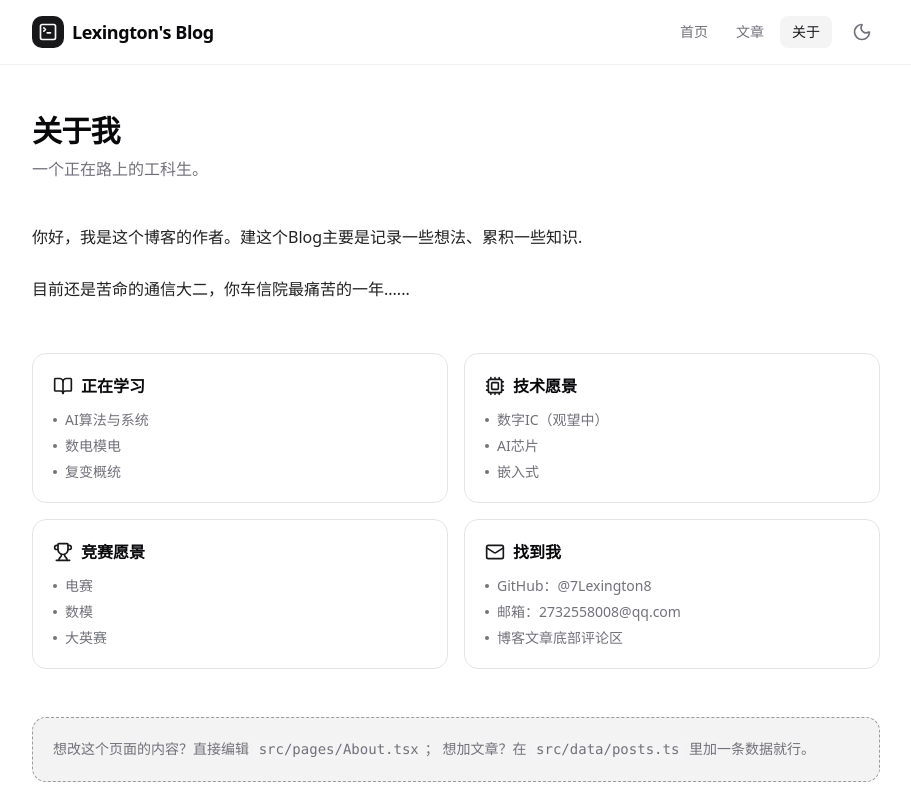
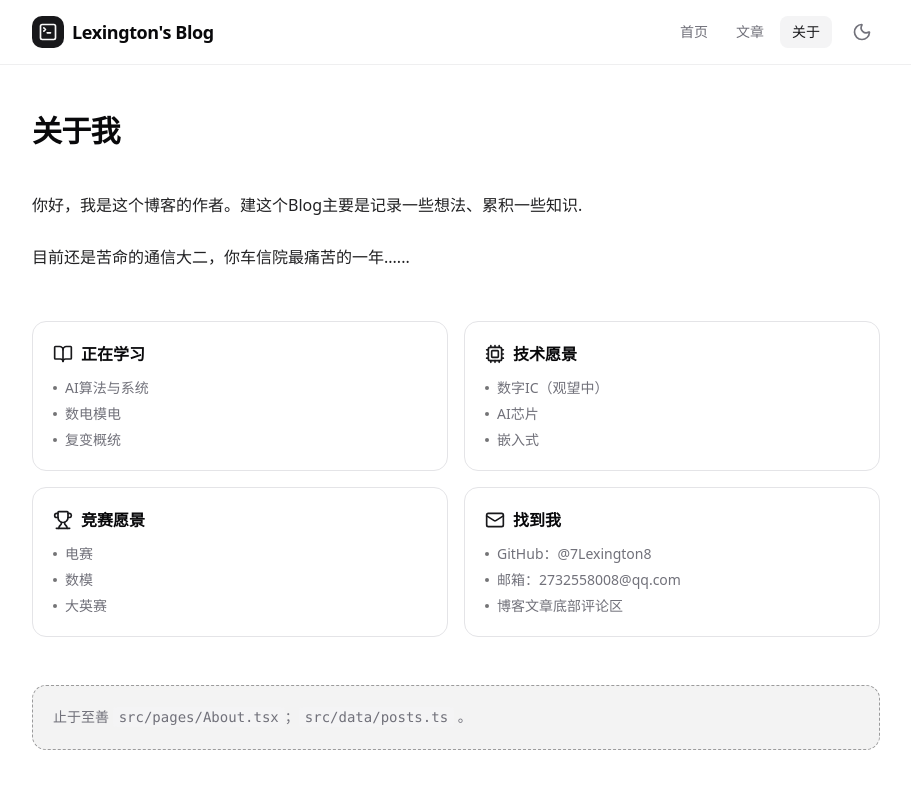
Before and after one commit to 7Lexington8/My-Blog, a React (Vite) app: page /about in a window 1280 px wide. Shown: the top 800 px of the page, without its empty margins (184-1095 px from the left). Built offline with nearby package versions, Linux system fonts and the light colour scheme.

Commit message:
随便改改

```diff
--- a/src/pages/About.tsx
+++ b/src/pages/About.tsx
@@ -5,7 +5,7 @@ export default function About() {
   return (
     <div className="py-12">
       <h1 className="mb-2 text-3xl font-bold tracking-tight">关于我</h1>
-      <p className="mb-10 text-muted-foreground">一个正在路上的工科生。</p>
+      <p className="mb-10 text-muted-foreground"></p>
 
       <div className="space-y-5 leading-8 text-foreground/90">
         <p>
@@ -58,8 +58,8 @@ export default function About() {
       </div>
 
       <div className="mt-12 rounded-xl border border-dashed border-primary/40 bg-primary/5 p-5 text-sm leading-relaxed text-muted-foreground">
-        想改这个页面的内容？直接编辑 <code className="rounded bg-muted px-1.5 py-0.5 font-mono">src/pages/About.tsx</code>；
-        想加文章？在 <code className="rounded bg-muted px-1.5 py-0.5 font-mono">src/data/posts.ts</code> 里加一条数据就行。
+        止于至善 <code className="rounded bg-muted px-1.5 py-0.5 font-mono">src/pages/About.tsx</code>；
+         <code className="rounded bg-muted px-1.5 py-0.5 font-mono">src/data/posts.ts</code> 。
       </div>
     </div>
   )
```
